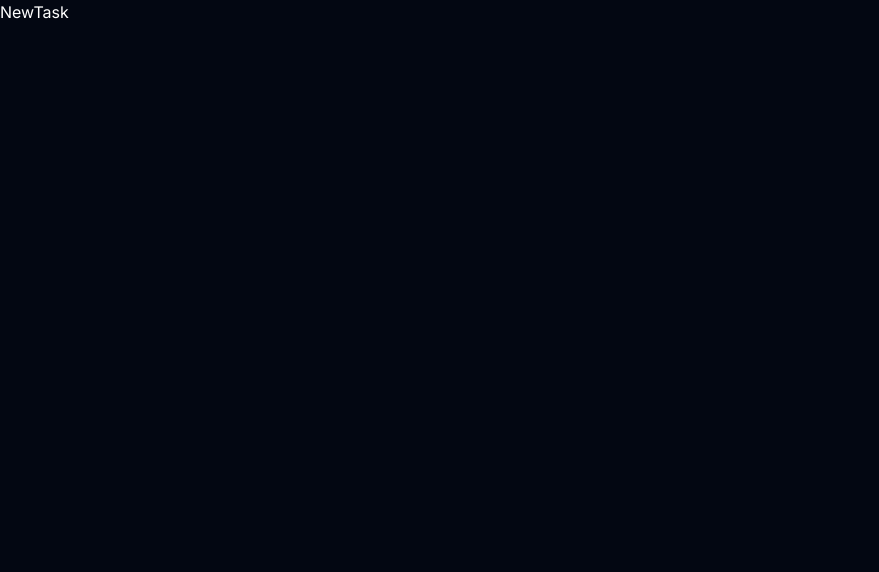
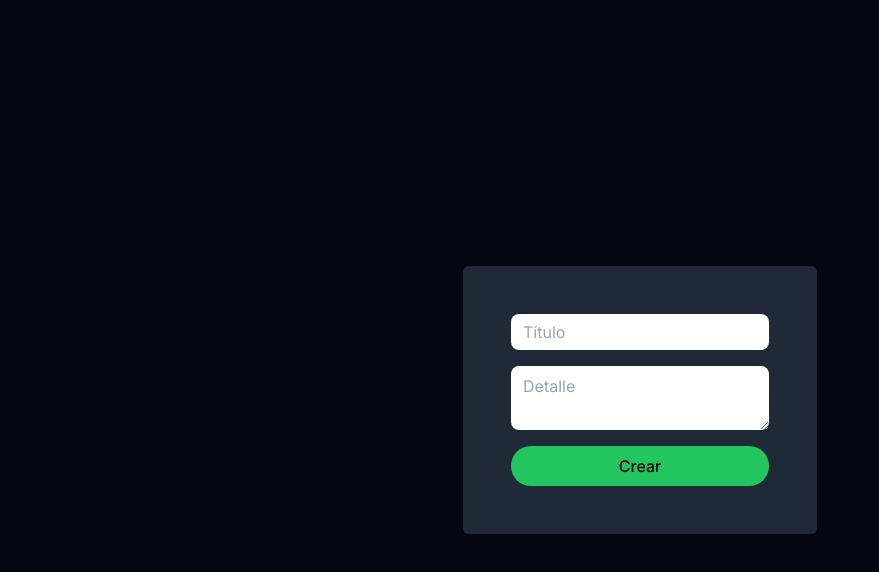
Before and after one commit to facuguardia/task-app-crud, a Next.js app: page /new in a window 1280 px wide. Shown: the top 572 px of the page, without its empty margins (0-879 px from the left). Built offline with nearby package versions, Linux system fonts and the light colour scheme.

Commit message:
second commit

```diff
--- a/package.json
+++ b/package.json
@@ -12,7 +12,8 @@
     "@prisma/client": "^5.5.2",
     "next": "14.0.1",
     "react": "^18",
-    "react-dom": "^18"
+    "react-dom": "^18",
+    "react-icons": "^4.11.0"
   },
   "devDependencies": {
     "autoprefixer": "^10.0.1",
--- a/src/app/api/tasks/[id]/route.js
+++ b/src/app/api/tasks/[id]/route.js
@@ -23,7 +23,7 @@ export async function PUT(req, { params }) {
       },
       data: data,
     });
-    return NextResponse.json(taskUpdated);
+    return NextResponse.json("Se actualizó correctamente la tarea");
   } catch (error) {
     return NextResponse.json("No se pudo actualizar la tarea seleccionada");
   }
--- a/src/app/new/page.jsx
+++ b/src/app/new/page.jsx
@@ -1,7 +1,87 @@
-function NewTask() {
+"use client";
+
+import { useRouter } from "next/navigation";
+import { useEffect, useState } from "react";
+
+function NewTask({ params }) {
+  const [title, setTitle] = useState("");
+  const [description, setDescription] = useState("");
+  const router = useRouter();
+
+  useEffect(() => {
+    if (params.id) {
+      fetch(`/api/tasks/${params.id}`)
+        .then((res) => res.json())
+        .then((data) => {
+          setTitle(data.title);
+          setDescription(data.description);
+        });
+    }
+  }, []);
+
+  async function handleSubmit(e) {
+    e.preventDefault();
+
+    if (params.id) {
+      const res = await fetch(`/api/tasks/${params.id}`, {
+        method: "PUT",
+        body: JSON.stringify({ title, description }),
+        headers: {
+          "Content-Type": "aplication/json",
+        },
+      });
+      const data = res.json();
+      console.log("updating: ", data);
+    } else {
+      const res = await fetch("http://localhost:3000/api/tasks", {
+        method: "POST",
+        body: JSON.stringify({ title, description }),
+        headers: {
+          "Content-Type": "aplication/json",
+        },
+      });
+      const data = await res.json();
+      console.log("creating: ", data);
+    }
+
+    router.refresh();
+    router.push("/");
+  }
+
   return (
-    <div>NewTask</div>
-  )
+    <div className="flex justify-center items-center h-screen">
+      <form
+        onSubmit={handleSubmit}
+        className="flex flex-col justify-center gap-4 bg-gray-800 p-12 rounded-md"
+      >
+        <input
+          type="text"
+          id="title"
+          className="w-full h-full text-black py-2 px-3 rounded-lg"
+          placeholder="Título"
+          onChange={(e) => {
+            setTitle(e.target.value);
+          }}
+          value={title}
+        />
+
+        <textarea
+          name=""
+          id="description"
+          className="w-full h-full text-black py-2 px-3 rounded-lg"
+          placeholder="Detalle"
+          onChange={(e) => {
+            setDescription(e.target.value);
+          }}
+          value={description}
+        ></textarea>
+
+        <button className="bg-green-500 text-black font-medium w-full h-full py-2 px-3 rounded-full">
+          Crear
+        </button>
+      </form>
+    </div>
+  );
 }
 
-export default NewTask
+export default NewTask;
--- a/src/app/page.jsx
+++ b/src/app/page.jsx
@@ -1,7 +1,19 @@
-function HomePage() {
-  return (
-    <div>HomePage</div>
-  )
+import { prisma } from "@/libs/prisma";
+import CardTask from '@/components/CardTask'
+
+async function tasks() {
+  return await prisma.task.findMany();
 }
 
-export default HomePage
+async function HomePage() {
+  const tasksList = await tasks();
+  return (
+    <div className="grid grid-cols-1 md:grid-cols-2 lg:grid-cols-3 gap-2 m-2">
+      {tasksList.map((task) => (
+        <CardTask task={task} key={task.id} />
+      ))}
+    </div>
+  );
+}
+
+export default HomePage;
--- /dev/null
+++ b/src/app/tasks/edit/[id]/page.jsx
@@ -0,0 +1,2 @@
+import NewPage from "@/app/new/page";
+export default NewPage;
--- /dev/null
+++ b/src/components/CardTask.jsx
@@ -0,0 +1,49 @@
+"use client";
+
+import { RiDeleteBin7Fill } from "react-icons/ri";
+import { useRouter } from "next/navigation";
+
+function CardTask({ task }) {
+  const router = useRouter();
+
+  async function handleDelete() {
+    const res = await fetch("http://localhost:3000/api/tasks", {
+      method: "DELETE",
+      body: JSON.stringify({ title, description }),
+      headers: {
+        "Content-Type": "aplication/json",
+      },
+    });
+    const data = await res.json();
+    console.log("creating: ", data);
+  }
+
+  return (
+    <div
+      key={task.id}
+      className="bg-gray-800 flex justify-between items-center lg:items-start px-2 py-4 rounded-md cursor-pointer hover:bg-gray-900 transform-all duration-300 "
+      onClick={() => {
+        router.push(`/tasks/edit/${task.id}`);
+      }}
+    >
+      <div className="flex flex-col items-start gap-3">
+        <h1 className="text-lg font-semibold">{task.title}</h1>
+        <h3 className="text-md font-medium text-gray-300">
+          {task.description}
+        </h3>
+      </div>
+      <div className="flex flex-col justify-between h-full items-end">
+        <RiDeleteBin7Fill
+          className="text-red-400"
+          onClick={
+            handleDelete}
+        />
+        <p className="text-[10px] text-gray-400">
+          {new Date(task.createdAt).toLocaleDateString()}
+        </p>
+      </div>
+    </div>
+  );
+}
+
+export default CardTask;
```
Also changed, not shown: 2 other files (tests, documents, lock files or other folders).
